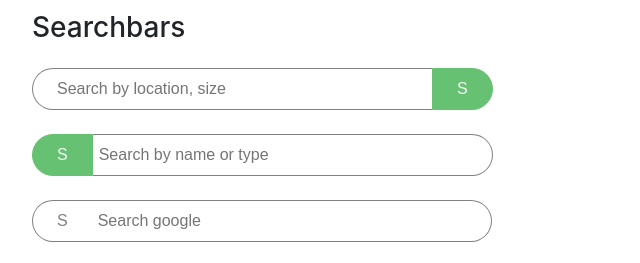
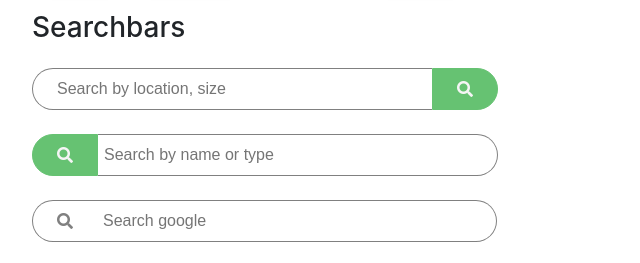
Before and after one commit to susanjsp/components-lib, a website: page index.html in a window 1280 px wide. Shown: the part 167-430 px from the top of the page, 53-693 px from the left. Drawn offline with nearby package versions, Linux system fonts and the light colour scheme.

Commit message:
SEARCH: added search icon

```diff
--- a/index.html
+++ b/index.html
@@ -25,14 +25,14 @@
     <div id="searchbars">
       <form action="/" role="search">
         <input type="text" class="sbar sbar-basic" name="search" placeholder="Search by location, size">
-        <input type="submit" class="sbar sbar-basic" value="S"></input>
+        <input type="submit" class="sbar sbar-basic fas fa-search" value="&#xf002"></i></input>
       </form><br>
       <form action="/" role="search">
-        <input type="submit" class="sbar sbar-reverse" value="S"></input>
+        <input type="submit" class="sbar sbar-reverse fas fa-search" value="&#xf002"></input>
         <input type="text" class="sbar sbar-reverse" name="search" placeholder="Search by name or type">
       </form><br>
       <form action="/" role="search">
-        <input type="submit" class="sbar sbar-google" value="S"></input>
+        <input type="submit" class="sbar sbar-google fas fa-search" value="&#xf002"></input>
         <input type="text" class="sbar sbar-google" name="search" placeholder="Search google">
       </form>
     </div>
--- a/stylesheets/components/_search.scss
+++ b/stylesheets/components/_search.scss
@@ -10,12 +10,17 @@ $sbar-border-width: 0.8px;
     /* SET SEARCHBAR WIDTH */
     width: 400px;
   }
+  &[type=submit] {
+    padding-top: 12px;
+    padding-bottom: 12px;
+  }
 }
 .sbar-basic {
+  position: relative;
   &[type=text] {
     border-radius: $sbar-border-radius 0px 0px $sbar-border-radius;
     border-right: none;
-    position: relative;
+    // position: relative;
   }
   &[type=submit] {
     border-radius: 0px $sbar-border-radius $sbar-border-radius 0px;
```
Also changed, not shown: stylesheets/public/application.css.
